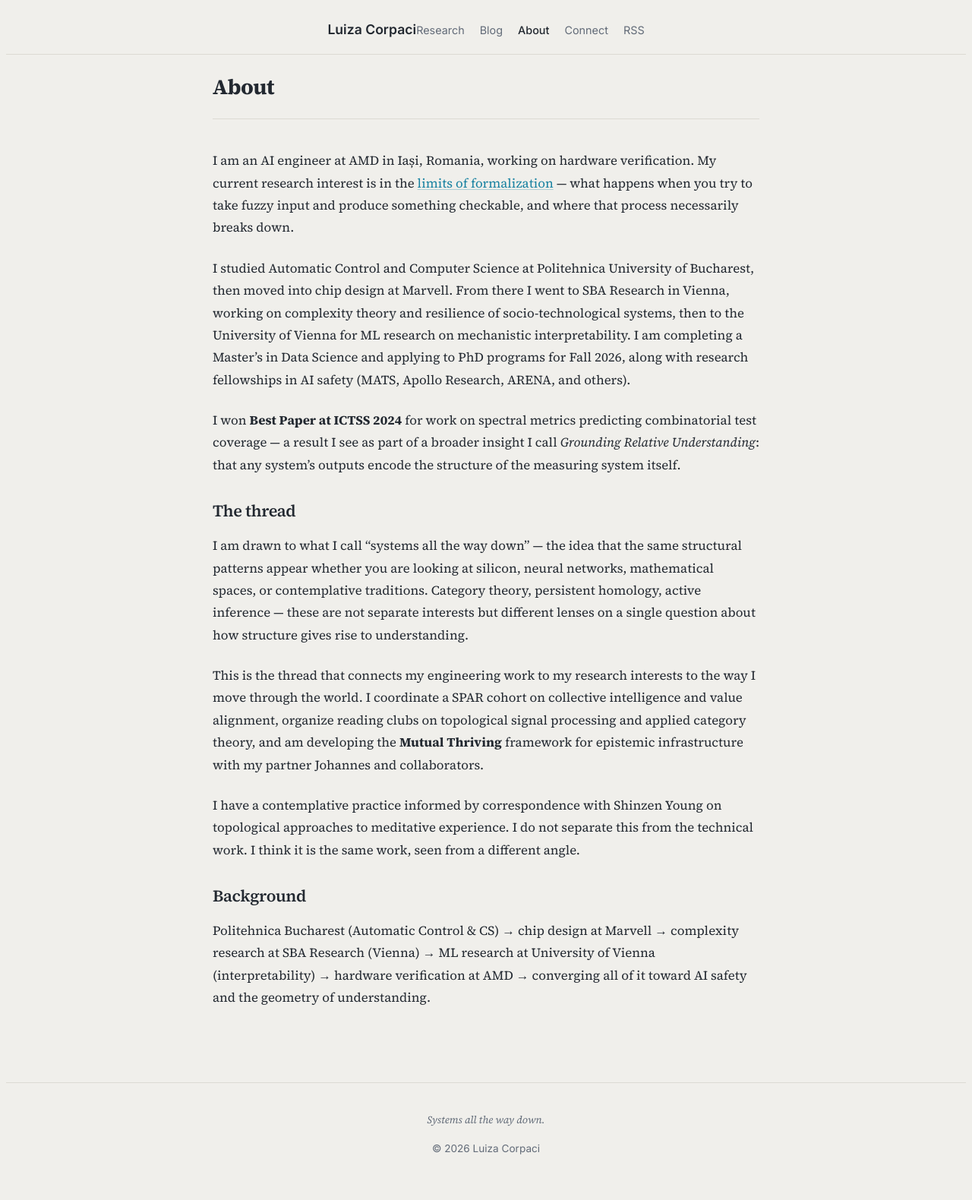
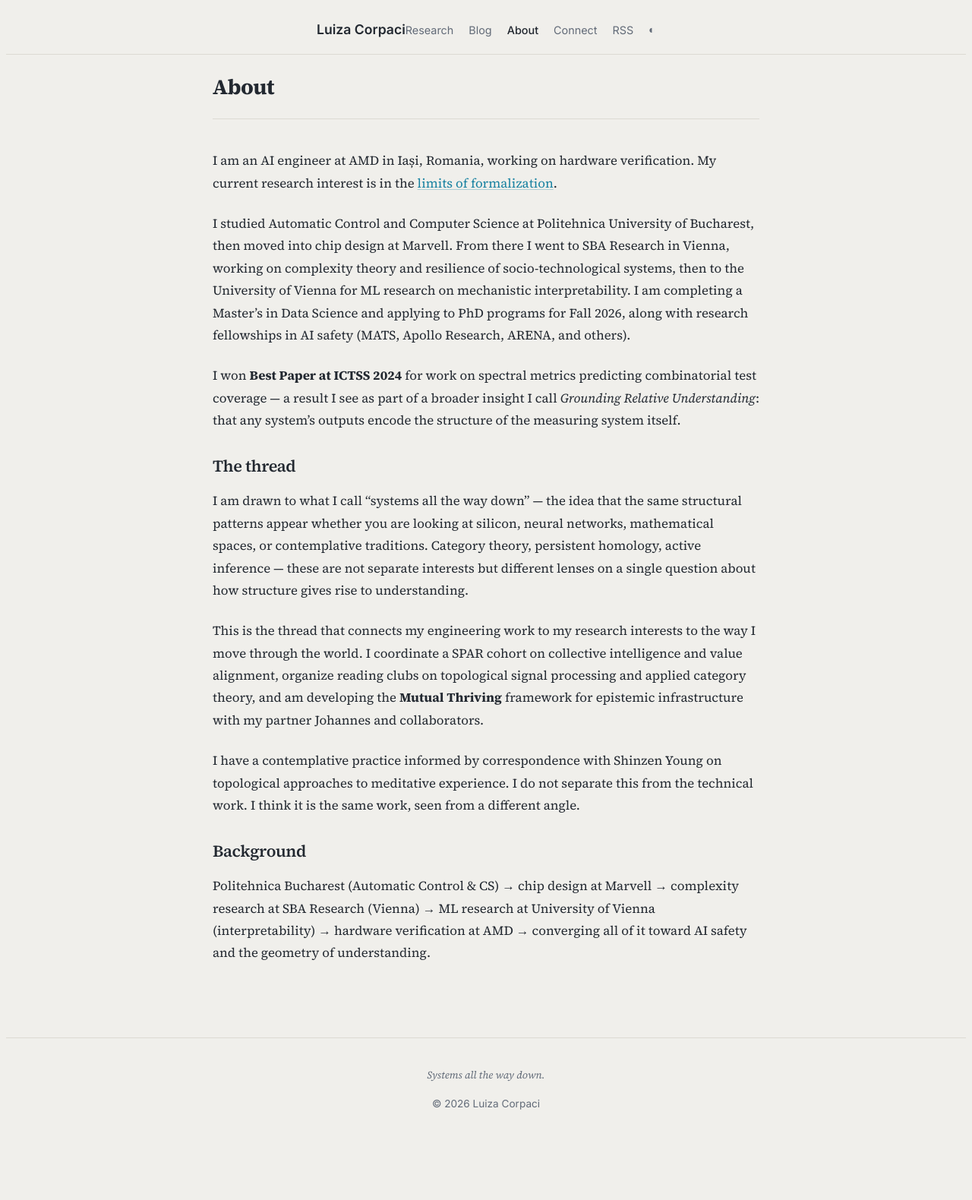
Before and after one commit to corpaci/corpaci.github.io, a Jekyll site: the page built from about.md, in a window 1280 px wide. Shown: the whole page at 76% size. Built offline with Jekyll 4.4.1, drawn with Linux system fonts in a browser that asks for light colours; after the commit the page ends 1522 px from its top, so only the background shows below that.

Commit message:
trial at light/dark mode separation

```diff
--- a/_layouts/default.html
+++ b/_layouts/default.html
@@ -1,7 +1,14 @@
 <!DOCTYPE html>
-<html lang="{{ page.lang | default: site.lang | default: 'en' }}">
+<html lang="{{ page.lang | default: site.lang | default: 'en' }}" data-theme="light">
 
 <head>
+  <script>
+    (function() {
+      var saved = localStorage.getItem('theme');
+      var preferred = window.matchMedia('(prefers-color-scheme: dark)').matches ? 'dark' : 'light';
+      document.documentElement.setAttribute('data-theme', saved || preferred);
+    })();
+  </script>
   {% include head.html %}
 </head>
 
@@ -15,6 +22,7 @@
         <a class="nav-link{% if page.url == '/about/' %} active{% endif %}" href="/about/">About</a>
         <a class="nav-link{% if page.url == '/connect/' %} active{% endif %}" href="/connect/">Connect</a>
         <a class="nav-link nav-rss" href="/feed.xml">RSS</a>
+        <button class="theme-toggle" onclick="toggleTheme()" aria-label="Toggle light/dark mode"></button>
       </div>
     </div>
   </nav>
@@ -29,6 +37,15 @@
       <p>&copy; {{ site.time | date: '%Y' }} Luiza Corpaci</p>
     </div>
   </footer>
+
+  <script>
+    function toggleTheme() {
+      var current = document.documentElement.getAttribute('data-theme');
+      var next = current === 'dark' ? 'light' : 'dark';
+      document.documentElement.setAttribute('data-theme', next);
+      localStorage.setItem('theme', next);
+    }
+  </script>
 </body>
 
 </html>
--- a/about.md
+++ b/about.md
@@ -4,7 +4,7 @@
 permalink: /about/
 ---
 
-I am an AI engineer at AMD in Iași, Romania, working on hardware verification. My current research interest is in the [limits of formalization](/research/#limits-to-formalization) — what happens when you try to take fuzzy input and produce something checkable, and where that process necessarily breaks down.
+I am an AI engineer at AMD in Iași, Romania, working on hardware verification. My current research interest is in the [limits of formalization](/research/#limits-to-formalization).
 
 I studied Automatic Control and Computer Science at Politehnica University of Bucharest, then moved into chip design at Marvell. From there I went to SBA Research in Vienna, working on complexity theory and resilience of socio-technological systems, then to the University of Vienna for ML research on mechanistic interpretability. I am completing a Master's in Data Science and applying to PhD programs for Fall 2026, along with research fellowships in AI safety (MATS, Apollo Research, ARENA, and others).
 
--- a/css/main.css
+++ b/css/main.css
@@ -627,9 +627,24 @@
 
 @media print { .sidenote { display: block; font-size: 0.8rem; } }
 
-/* Dark mode */
+/* Dark mode — explicit toggle */
+[data-theme="dark"] {
+  --text-primary: #e2dfd9;
+  --text-secondary: #9b9590;
+  --bg-primary: #1c1b19;
+  --border-color: #3a3632;
+  --code-bg: #252320;
+  --accent: #3aaac8;
+  --accent-hover: #54bdd8;
+  --accent-secondary: #e0a040;
+}
+
+[data-theme="dark"] img { opacity: 0.9; }
+[data-theme="dark"] .post-content details { background-color: #24221f; }
+
+/* Dark mode — system preference fallback (no JS) */
 @media (prefers-color-scheme: dark) {
-  :root {
+  :root:not([data-theme="light"]) {
     --text-primary: #e2dfd9;
     --text-secondary: #9b9590;
     --bg-primary: #1c1b19;
@@ -639,15 +654,38 @@
     --accent-hover: #54bdd8;
     --accent-secondary: #e0a040;
   }
+  :root:not([data-theme="light"]) img { opacity: 0.9; }
+  :root:not([data-theme="light"]) .post-content details { background-color: #24221f; }
+}
 
-  img {
-    opacity: 0.9;
-  }
+/* Content visibility by mode */
+.nerd-only { display: none; }
+[data-theme="dark"] .nerd-only { display: revert; }
 
-  .post-content details {
-    background-color: #24221f;
-  }
+[data-theme="dark"] .public-only { display: none; }
+
+@media (prefers-color-scheme: dark) {
+  :root:not([data-theme="light"]) .nerd-only { display: revert; }
+  :root:not([data-theme="light"]) .public-only { display: none; }
 }
+
+/* Theme toggle button */
+.theme-toggle {
+  background: none;
+  border: none;
+  cursor: pointer;
+  font-family: var(--font-sans);
+  font-size: 0.9rem;
+  color: var(--text-secondary);
+  padding: 0;
+  line-height: 1;
+  transition: color 0.2s ease;
+}
+
+.theme-toggle:hover { color: var(--text-primary); }
+
+.theme-toggle::before { content: '◐'; }
+[data-theme="dark"] .theme-toggle::before { content: '◑'; }
 
 /* Mobile */
 @media (max-width: 768px) {
```
